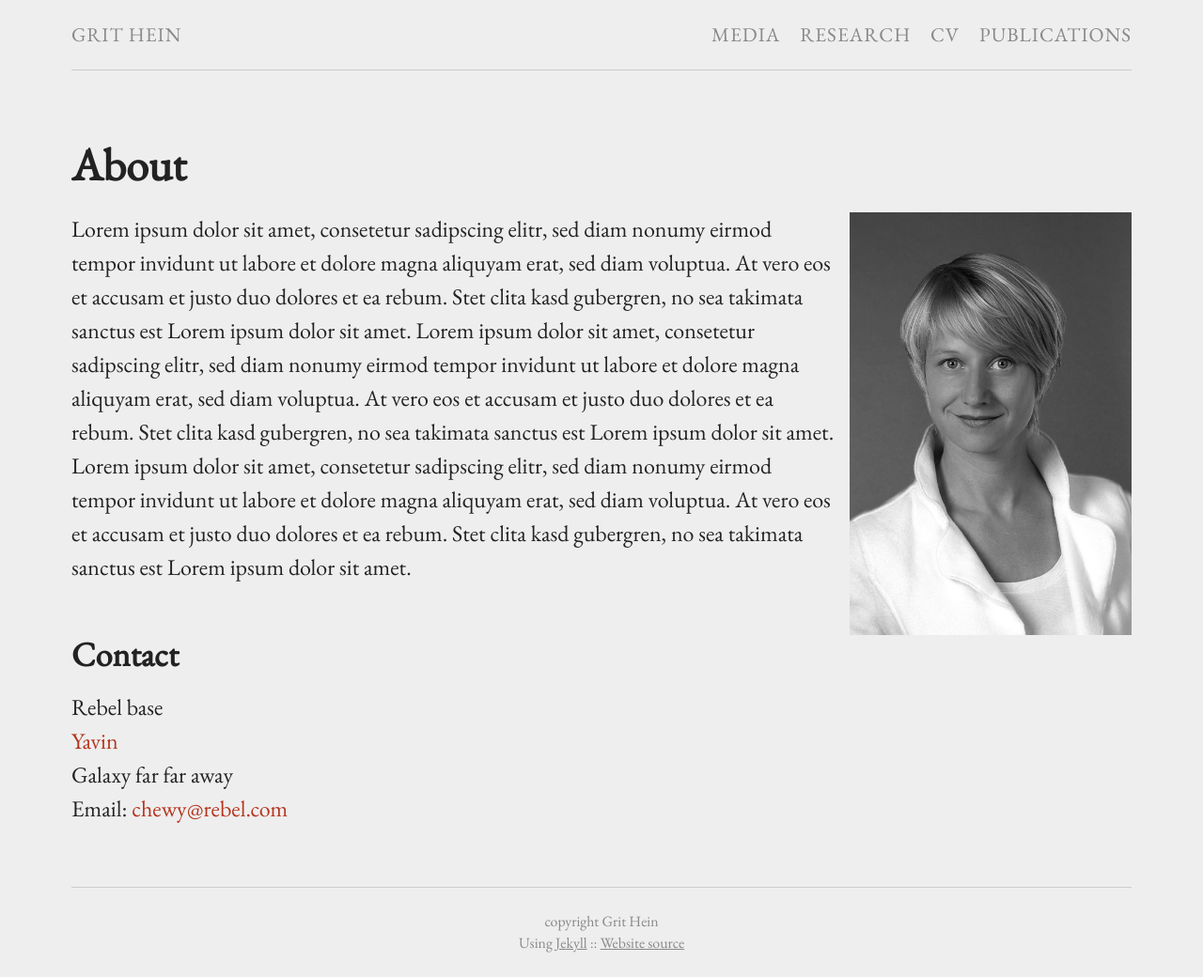
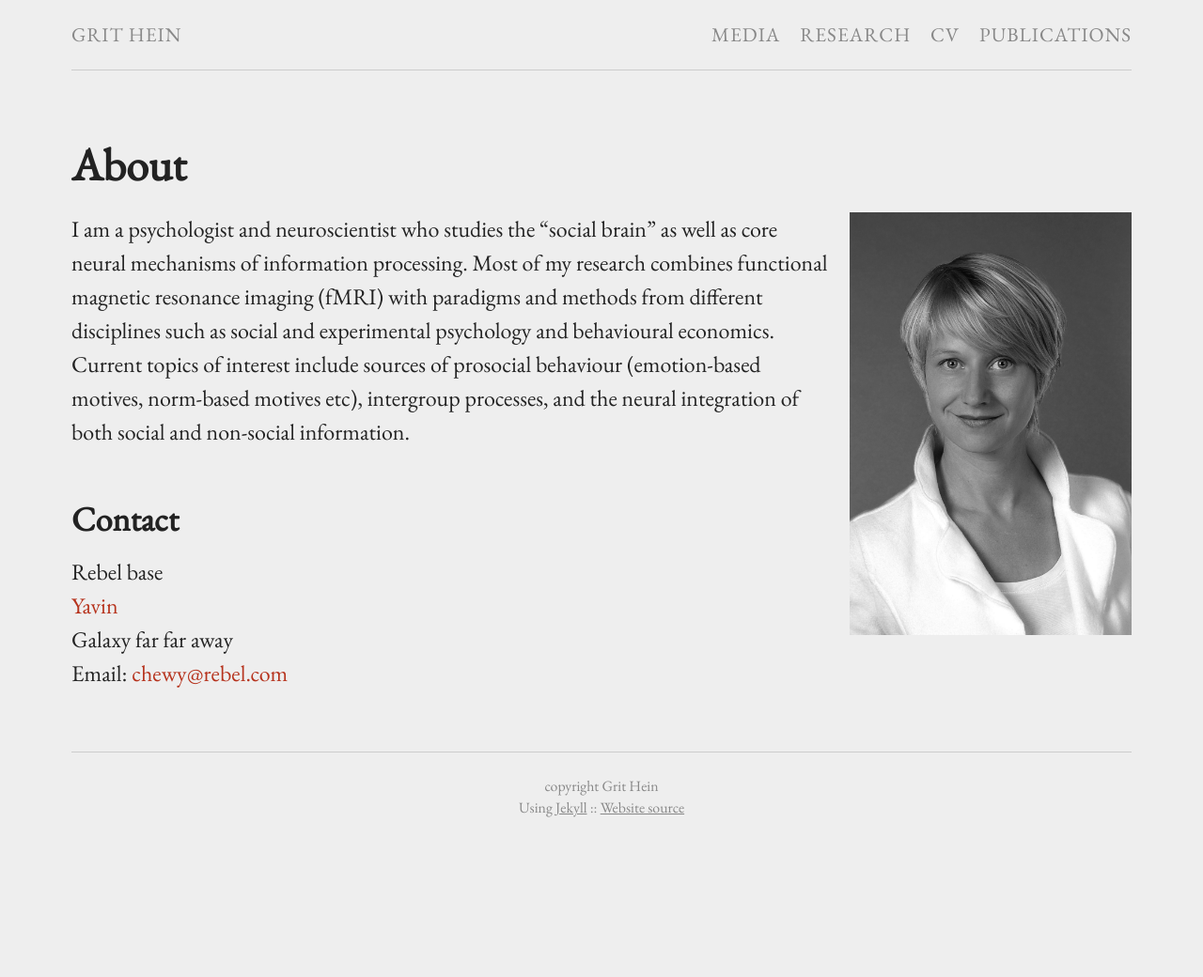
Before and after one commit to grithein/grithein, a Jekyll site: the page built from index.md, in a window 1280 px wide. Shown: the whole page at 94% size. Built offline with Jekyll 4.4.1, drawn with Linux system fonts in a browser that asks for light colours; after the commit the page ends 900 px from its top, so only the background shows below that.

Commit message:
Update from Forestry.io - index.md

```diff
--- a/index.md
+++ b/index.md
@@ -1,12 +1,12 @@
 ---
+title: About
 layout: page
-title: About
-permalink: /
+permalink: "/"
 ---
 
 {% include image.html url="images/Grit_pic.jpg" caption="" max_width="300px" align="right" %}
 
-Lorem ipsum dolor sit amet, consetetur sadipscing elitr, sed diam nonumy eirmod tempor invidunt ut labore et dolore magna aliquyam erat, sed diam voluptua. At vero eos et accusam et justo duo dolores et ea rebum. Stet clita kasd gubergren, no sea takimata sanctus est Lorem ipsum dolor sit amet. Lorem ipsum dolor sit amet, consetetur sadipscing elitr,  sed diam nonumy eirmod tempor invidunt ut labore et dolore magna aliquyam erat, sed diam voluptua. At vero eos et accusam et justo duo dolores et ea rebum. Stet clita kasd gubergren, no sea takimata sanctus est Lorem ipsum dolor sit amet. Lorem ipsum dolor sit amet, consetetur sadipscing elitr,  sed diam nonumy eirmod tempor invidunt ut labore et dolore magna aliquyam erat, sed diam voluptua. At vero eos et accusam et justo duo dolores et ea rebum. Stet clita kasd gubergren, no sea takimata sanctus est Lorem ipsum dolor sit amet.
+I am a psychologist and neuroscientist who studies the “social brain” as well as core neural mechanisms of information processing. Most of my research combines functional magnetic resonance imaging (fMRI) with paradigms and methods from different disciplines such as social and experimental psychology and behavioural economics. Current topics of interest include sources of prosocial behaviour (emotion-based motives, norm-based motives etc), intergroup processes, and the neural integration of both social and non-social information.
 
 ## Contact
 
```
